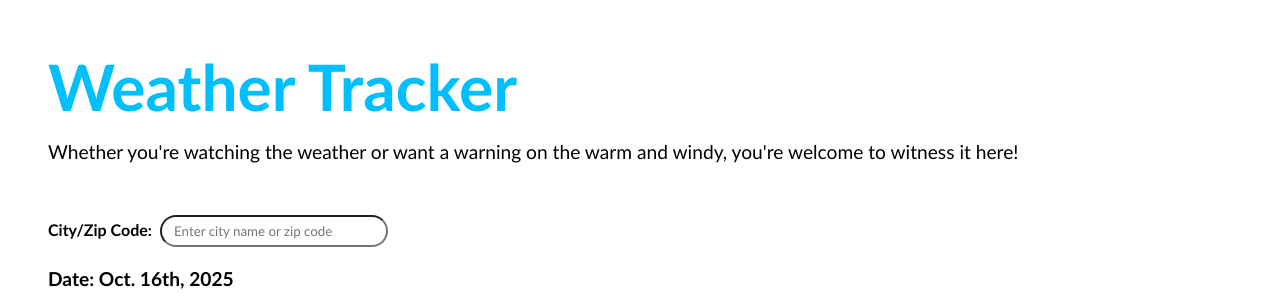
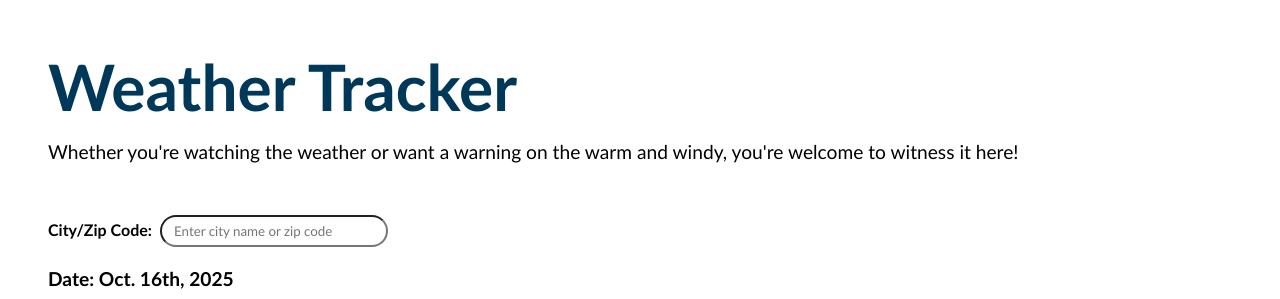
Before and after one commit to skyler-hall/weathertracker, a plain HTML site: page index.html in a window 1280 px wide. Shown: the top 299 px of the page. Drawn offline with Linux system fonts and the light colour scheme.

Commit message:
header color fix

```diff
--- a/style.css
+++ b/style.css
@@ -16,7 +16,7 @@ body {
 }
 
 .header-title { /* basic attributes, values, basic syntax */
-    color: deepskyblue;
+    color: #003859;
     font-size: 4rem;
     padding-bottom: 15px;
 }
```
